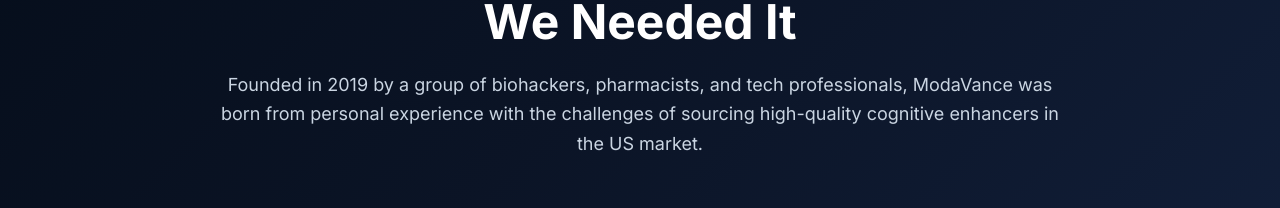
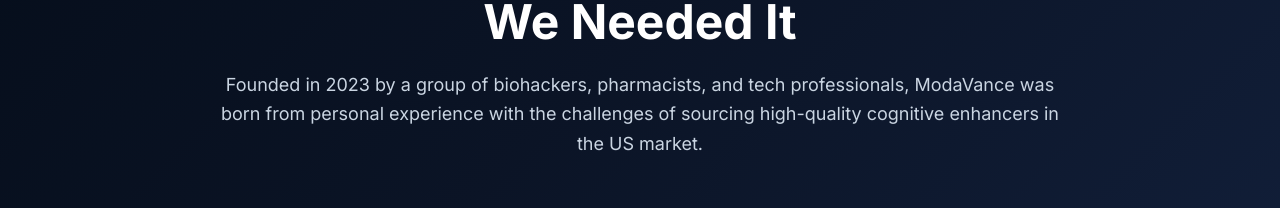
Before and after one commit to Modavance/moda-vance, a React (Vite) app: page /about in a window 1280 px wide. Shown: the part 287-495 px from the top of the page. Built offline with nearby package versions, Linux system fonts and the light colour scheme.

Commit message:
Update AboutPage.tsx

```diff
--- a/src/pages/AboutPage.tsx
+++ b/src/pages/AboutPage.tsx
@@ -56,7 +56,7 @@
             We Started ModaVance Because We Needed It
           </h1>
           <p className="text-lg text-slate-300 leading-relaxed">
-            Founded in 2019 by a group of biohackers, pharmacists, and tech professionals, ModaVance was born from personal experience with the challenges of sourcing high-quality cognitive enhancers in the US market.
+            Founded in 2023 by a group of biohackers, pharmacists, and tech professionals, ModaVance was born from personal experience with the challenges of sourcing high-quality cognitive enhancers in the US market.
           </p>
         </div>
       </div>
```
